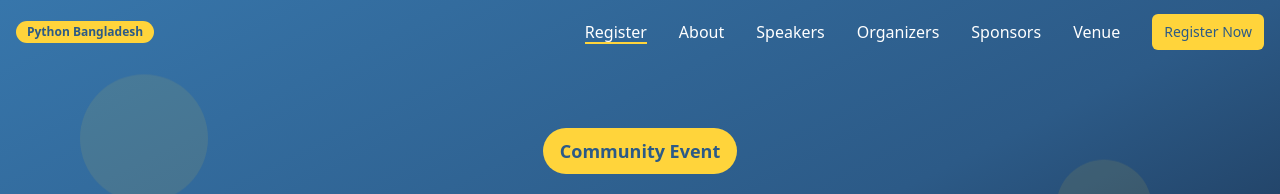
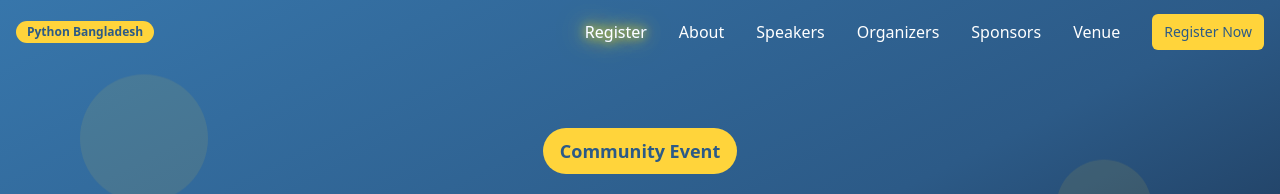
Before and after one commit to pythondhaka/meetup, a React (Vite) app: page / in a window 1280 px wide. Shown: the top 194 px of the page. Built offline with nearby package versions, Linux system fonts and the light colour scheme.

Commit message:
feat: Implement glass effect and glow on scroll
Implemented a blur glass transparent effect for the navigation menu on scroll and replaced the underline with a slow glow effect on the menu items.

```diff
--- a/src/components/Navigation.tsx
+++ b/src/components/Navigation.tsx
@@ -52,12 +52,12 @@ export const Navigation = () => {
   };
 
   const navClass = isScrolled
-    ? "fixed top-0 left-0 right-0 z-50 bg-white/95 backdrop-blur-sm border-b shadow-sm transition-all duration-300"
+    ? "fixed top-0 left-0 right-0 z-50 bg-white/20 backdrop-blur-md border-b border-white/20 shadow-sm transition-all duration-300"
     : "fixed top-0 left-0 right-0 z-50 bg-transparent backdrop-blur-none transition-all duration-300";
 
   const linkClass = isScrolled
-    ? "text-gray-700 hover:text-python-blue transition-colors font-medium"
-    : "text-white hover:text-python-yellow transition-colors font-medium";
+    ? "text-gray-800 hover:text-python-blue transition-all duration-300 font-medium"
+    : "text-white hover:text-python-yellow transition-all duration-300 font-medium";
 
   return (
     <nav className={navClass}>
@@ -79,12 +79,13 @@ export const Navigation = () => {
                 <button
                   key={item.href}
                   onClick={() => scrollToSection(item.href)}
-                  className={`${linkClass} ${isActive ? 'text-python-yellow' : ''} relative`}
+                  className={`${linkClass} ${isActive ? 'text-python-yellow' : ''} relative transition-all duration-500`}
+                  style={isActive ? {
+                    textShadow: '0 0 10px #fbbf24, 0 0 20px #fbbf24, 0 0 30px #fbbf24',
+                    filter: 'brightness(1.2)'
+                  } : {}}
                 >
                   {item.label}
-                  {isActive && (
-                    <div className="absolute bottom-0 left-0 right-0 h-0.5 bg-python-yellow"></div>
-                  )}
                 </button>
               );
             })}
@@ -105,7 +106,7 @@ export const Navigation = () => {
                   <Menu className={`h-5 w-5 ${isScrolled ? 'text-gray-700' : 'text-white'}`} />
                 </Button>
               </SheetTrigger>
-              <SheetContent side="right" className="w-[300px]">
+              <SheetContent side="right" className="w-[300px] bg-white/95 backdrop-blur-md">
                 <div className="flex flex-col space-y-4 mt-8">
                   <div className="text-lg font-semibold text-python-blue mb-4">
                     Python Bangladesh
@@ -117,7 +118,11 @@ export const Navigation = () => {
                       <button
                         key={item.href}
                         onClick={() => scrollToSection(item.href)}
-                        className={`text-left py-2 px-4 text-gray-700 hover:text-python-blue hover:bg-python-blue/10 rounded transition-colors ${isActive ? 'text-python-blue bg-python-yellow/20' : ''}`}
+                        className={`text-left py-2 px-4 text-gray-700 hover:text-python-blue hover:bg-python-blue/10 rounded transition-all duration-500 ${isActive ? 'text-python-yellow bg-python-yellow/20' : ''}`}
+                        style={isActive ? {
+                          textShadow: '0 0 8px #fbbf24, 0 0 16px #fbbf24',
+                          filter: 'brightness(1.2)'
+                        } : {}}
                       >
                         {item.label}
                       </button>
```
